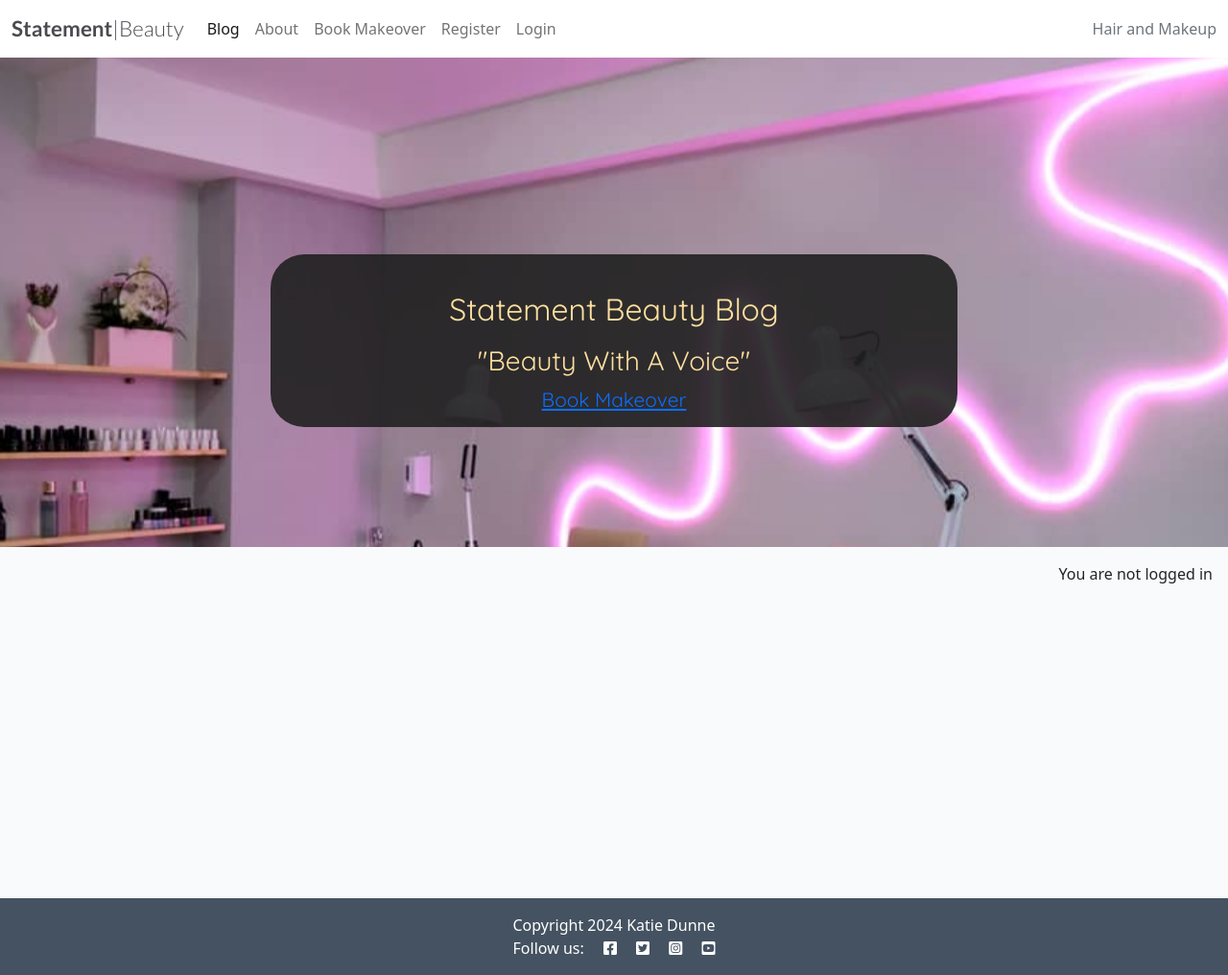
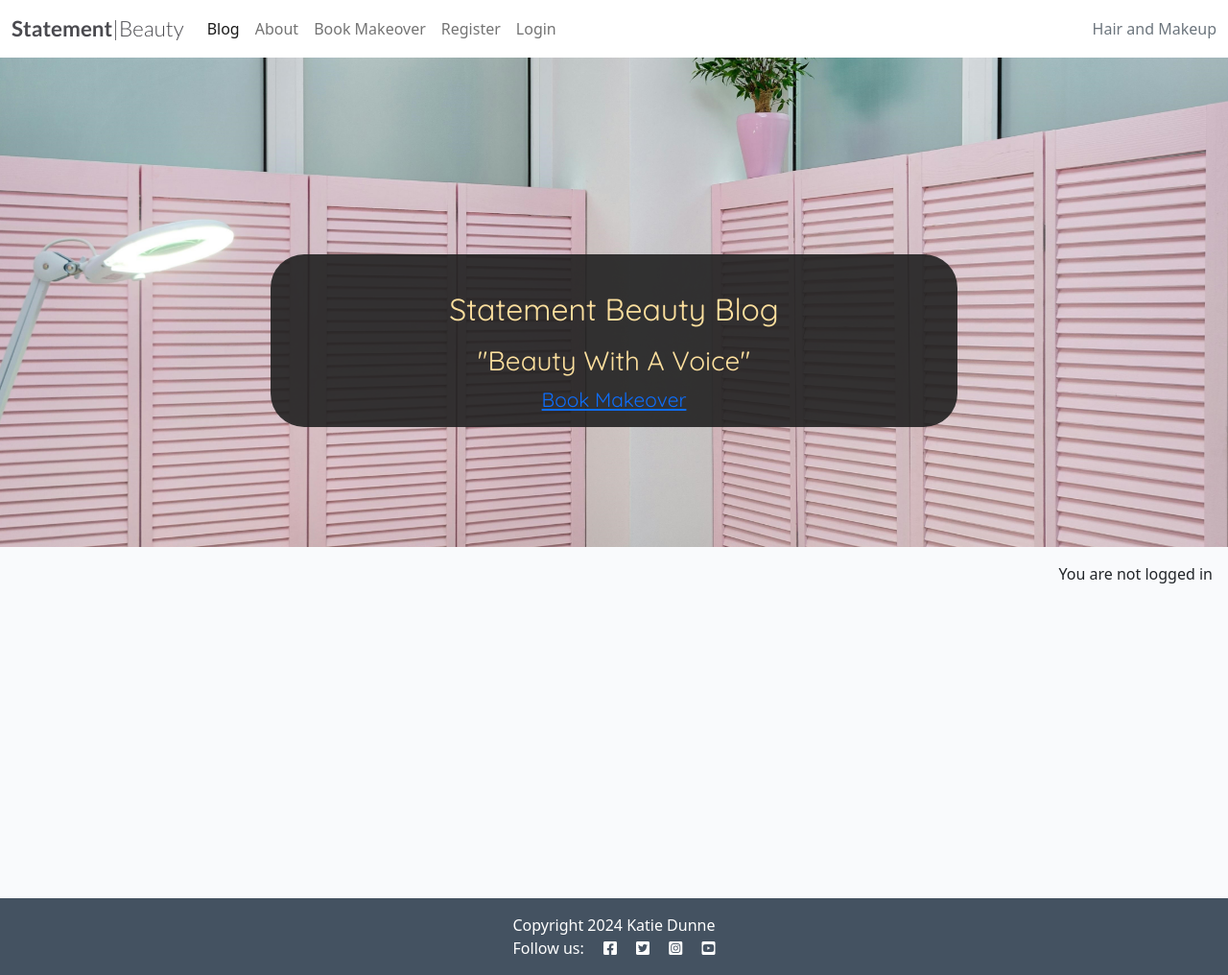
Before and after one commit to KSDunne/statement_beauty, a Django app: page / in a window 1280 px wide. Shown: the whole page at 96% size. Run offline with Django 4.2, Linux system fonts and the light colour scheme; data that the repository does not hold is empty.

Commit message:
Add pink salon hero image

```diff
--- a/templates/base.html
+++ b/templates/base.html
@@ -146,7 +146,7 @@
       <!-- credit for hero section code: love-running-2.0 depreciated project July 2023 -->
       <section id="hero-outer">
         <!--Image taken from -->
-        <img src="{% static 'images/default.jpg' %}" class="hero-image" />
+        <img src="{% static 'images/pink_salon.jpg' %}" class="hero-image" />
         <div id="cover-text">
           <h2>Statement Beauty Blog</h2>
           <h3>"Beauty With A Voice"</h3>
```
Also changed, not shown: static/images/pink_salon.jpg (added), 1 other file.
